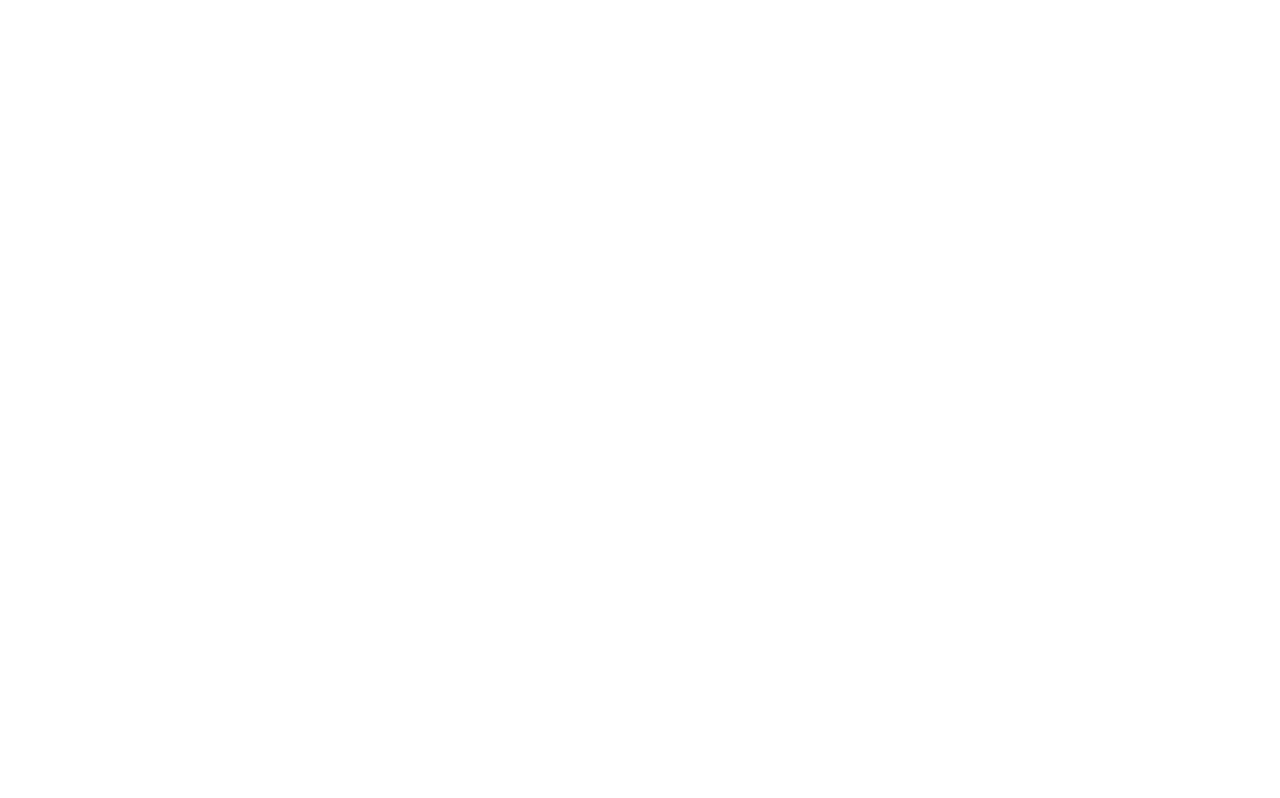
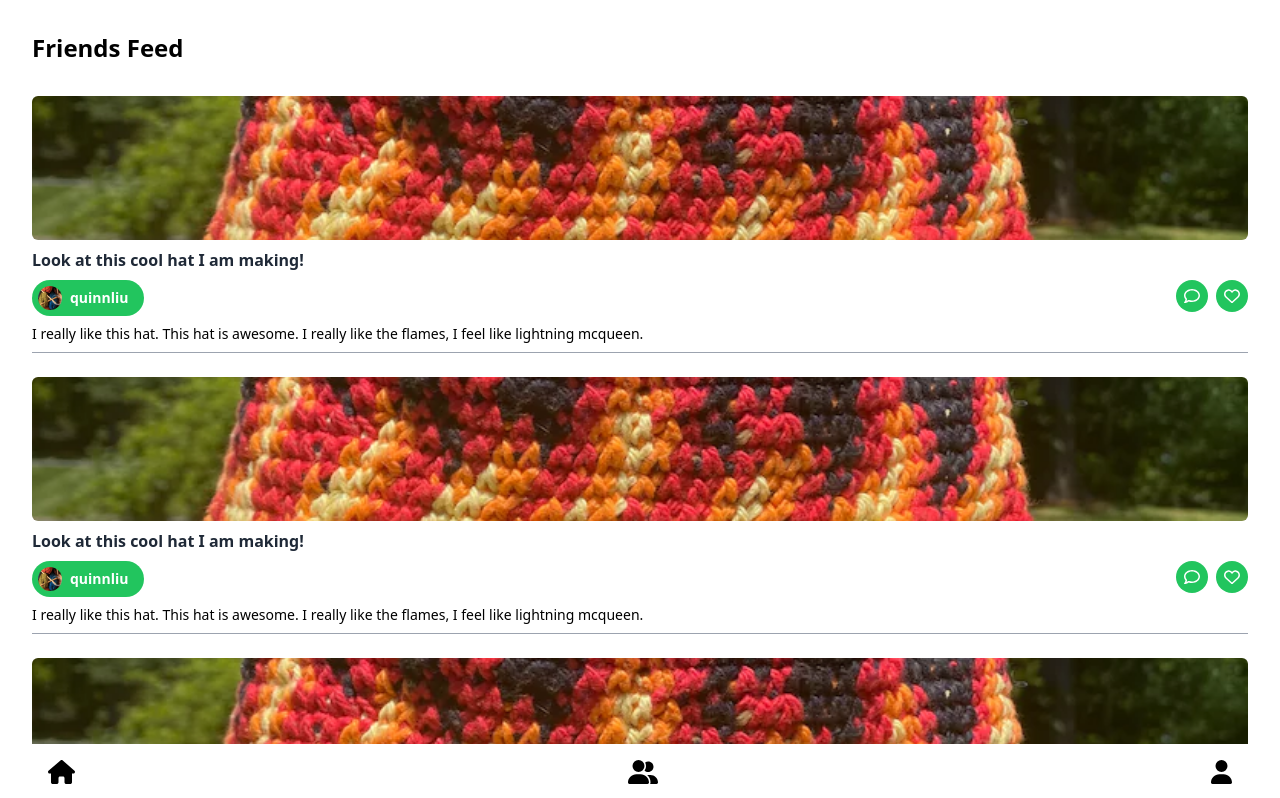
Before and after one commit to kyuhochoilee/croshare, a React (Create React App) app: page /friendfeed in a window 1280 px wide. Before the commit this address had no page. Shown: the top 798 px of the page. Built offline with nearby package versions, Linux system fonts and the light colour scheme.

Commit message:
initial screens complete, need to implement details when clicking on posts

```diff
--- a/src/App.js
+++ b/src/App.js
@@ -1,5 +1,6 @@
 import Home from "./components/Home";
 import Account from "./components/Account";
+import FriendFeed from "./components/FriendFeed";
 import { BrowserRouter, Routes, Route } from 'react-router-dom';
 
 
@@ -10,6 +11,7 @@
         <Routes>
           <Route path="/" element={<Home />} />
           <Route path="/account" element = {<Account profilePic={'/quinnpfp.jpg'} username={'quinnliu'} />} />
+          <Route path="/friendfeed" element = {<FriendFeed />} />
         </Routes>
       </BrowserRouter>
     </>
--- /dev/null
+++ b/src/components/FriendFeed.js
@@ -0,0 +1,31 @@
+import React from 'react';
+import Navigation from "./Navigation";
+import { FontAwesomeIcon } from '@fortawesome/react-fontawesome';
+import { Link } from 'react-router-dom';
+import FriendPost from './FriendPost';
+
+const FriendFeed = ({profilePic, username}) => {
+    return (
+      <>
+        <div className='flex flex-col py-20 px-8'>
+            <div className='fixed inset-x-8 top-0 bg-white'>
+                <p className='text-2xl font-bold pt-8 pb-4'>Friends Feed</p>
+            </div>
+
+            <FriendPost title={'Look at this cool hat I am making!'} postPic={'/awesomeHat.webp'} postTime={'45 min ago'} description={'I really like this hat. This hat is awesome. I really like the flames, I feel like lightning mcqueen.'} profilePic={'/quinnpfp.jpg'} username={'quinnliu'} />
+
+            <FriendPost title={'Look at this cool hat I am making!'} postPic={'/awesomeHat.webp'} postTime={'45 min ago'} description={'I really like this hat. This hat is awesome. I really like the flames, I feel like lightning mcqueen.'} profilePic={'/quinnpfp.jpg'} username={'quinnliu'} />
+
+            <FriendPost title={'Look at this cool hat I am making!'} postPic={'/awesomeHat.webp'} postTime={'45 min ago'} description={'I really like this hat. This hat is awesome. I really like the flames, I feel like lightning mcqueen.'} profilePic={'/quinnpfp.jpg'} username={'quinnliu'} />
+
+            <FriendPost title={'Look at this cool hat I am making!'} postPic={'/awesomeHat.webp'} postTime={'45 min ago'} description={'I really like this hat. This hat is awesome. I really like the flames, I feel like lightning mcqueen.'} profilePic={'/quinnpfp.jpg'} username={'quinnliu'} />
+
+        </div>
+        <div className="fixed inset-x-0 bottom-0">
+          <Navigation />
+        </div>
+      </>
+    );
+  }
+
+  export default FriendFeed;
--- /dev/null
+++ b/src/components/FriendPost.js
@@ -0,0 +1,36 @@
+import React from 'react';
+import Navigation from "./Navigation";
+import { useState } from 'react';
+import { FontAwesomeIcon } from '@fortawesome/react-fontawesome';
+import { faHeart, faComment } from '@fortawesome/free-regular-svg-icons';
+
+
+const FriendPost = ({title, postPic, postTime, description, username, profilePic}) => {
+    return (
+      <>
+        <div className='flex flex-col pt-4'>
+            <img className='w-full rounded-md object-cover h-36' src={postPic} alt=""></img>
+            <p className='text-gray-800 font-bold text-md pt-2'>{title}</p>
+            <div className='flex flex-row justify-between py-2'>
+                <div className='flex flex-row items-center bg-green-500 p-1.5 rounded-full w-28'>
+                    <img src={profilePic} alt='' className='w-6 h-6 rounded-full' />
+                    <p className='pl-2 text-sm text-white font-semibold'>{username}</p>
+                </div>
+                <div className='flex flex-row'>
+                    <div className='flex items-center justify-center bg-green-500 p-1.5 w-8 h-8 rounded-full'>
+                        <FontAwesomeIcon icon={faComment} className='text-white' />
+                    </div>
+                    <div className='px-1'></div>
+                    <div className='flex items-center justify-center  bg-green-500 p-1.5 w-8 h-8 rounded-full'>
+                        <FontAwesomeIcon icon={faHeart} className='text-white' />
+                    </div>
+                </div>
+            </div>
+            <p className='text-sm'>{description}</p>
+            <div className='border-t border-gray-400 w-full my-2'></div>
+        </div>
+      </>
+    );
+  }
+
+  export default FriendPost;
--- a/src/components/Navigation.js
+++ b/src/components/Navigation.js
@@ -11,7 +11,9 @@
           <Link to="/">
             <FontAwesomeIcon icon={faHome} />
           </Link>
-          <FontAwesomeIcon icon={faUserGroup} />
+          <Link to='/friendfeed'>
+            <FontAwesomeIcon icon={faUserGroup} />
+          </Link>
           <Link to="/account">
             <FontAwesomeIcon icon={faUser} />
           </Link>
```
